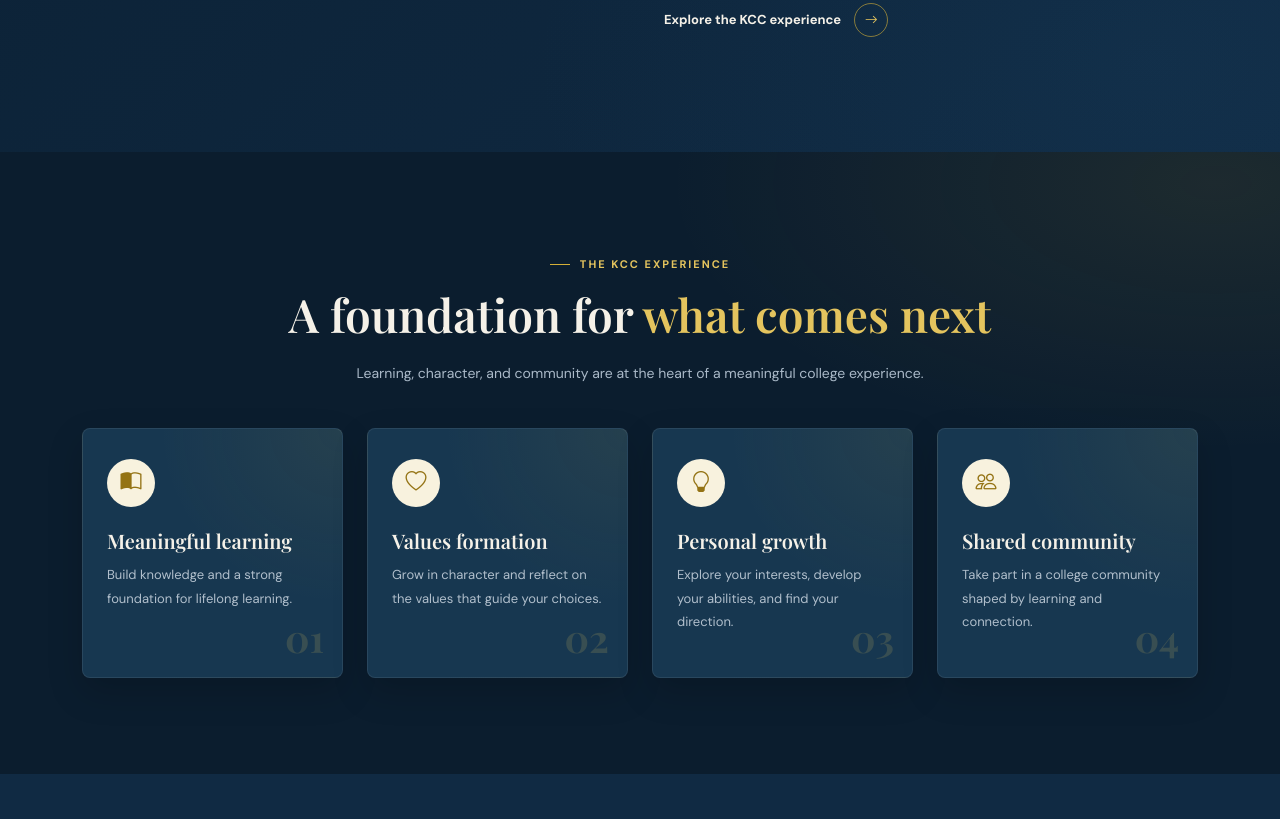
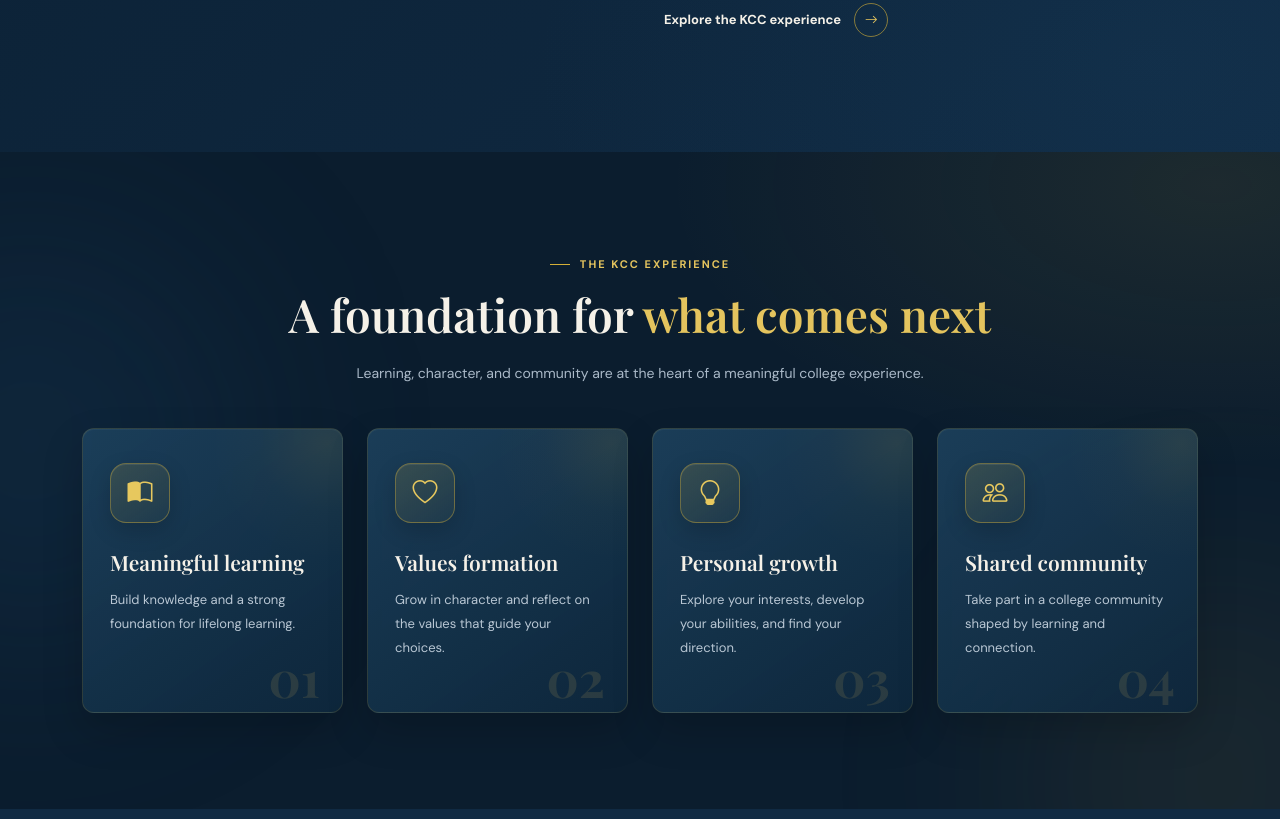
Before and after one commit to bruhd1550-del/Landing_page_foor_KCC, a plain HTML site: page index.html in a window 1280 px wide. Shown: the part 1621-2440 px from the top of the page. Drawn offline with nearby package versions, Linux system fonts and the light colour scheme.

Commit message:
Enhance KCC value cards with premium effects

```diff
--- a/assets/css/kcc-custom.css
+++ b/assets/css/kcc-custom.css
@@ -2353,3 +2353,297 @@ body {
     padding-bottom: 75px;
   }
 }
+
+/* =========================================
+   KCC WHY CHOOSE US
+   PREMIUM GLASS CARDS
+========================================= */
+
+.why-section {
+  position: relative;
+  overflow: hidden;
+  isolation: isolate;
+}
+
+.why-section::before {
+  position: absolute;
+  z-index: -1;
+  top: 12%;
+  left: -180px;
+  width: 420px;
+  height: 420px;
+  border-radius: 50%;
+  background: rgba(35, 91, 132, 0.15);
+  filter: blur(100px);
+  content: "";
+  pointer-events: none;
+}
+
+.why-section::after {
+  position: absolute;
+  z-index: -1;
+  right: -150px;
+  bottom: -180px;
+  width: 420px;
+  height: 420px;
+  border-radius: 50%;
+  background: rgba(212, 175, 55, 0.07);
+  filter: blur(100px);
+  content: "";
+  pointer-events: none;
+}
+
+/* Card structure */
+
+.why-section .value-card {
+  position: relative;
+  display: flex;
+  flex-direction: column;
+  min-height: 285px;
+  height: 100%;
+  padding: 34px 27px;
+  overflow: hidden;
+  isolation: isolate;
+
+  border: 1px solid rgba(212, 175, 55, 0.16);
+  border-radius: 12px;
+
+  background:
+    linear-gradient(
+      145deg,
+      rgba(29, 66, 94, 0.88),
+      rgba(14, 39, 60, 0.96)
+    );
+
+  box-shadow:
+    0 18px 40px rgba(0, 0, 0, 0.18),
+    inset 0 1px 0 rgba(255, 255, 255, 0.045);
+
+  transition:
+    transform 0.55s cubic-bezier(0.22, 1, 0.36, 1),
+    border-color 0.4s ease,
+    box-shadow 0.4s ease,
+    background 0.4s ease;
+}
+
+/* Soft golden light inside the cards */
+
+.why-section .value-card::before {
+  position: absolute;
+  z-index: -1;
+  top: -100px;
+  right: -100px;
+  width: 230px;
+  height: 230px;
+
+  border-radius: 50%;
+
+  background: radial-gradient(
+    circle,
+    rgba(212, 175, 55, 0.18),
+    rgba(212, 175, 55, 0.035) 42%,
+    transparent 72%
+  );
+
+  opacity: 0.55;
+  content: "";
+  pointer-events: none;
+
+  transition:
+    opacity 0.5s ease,
+    transform 0.7s ease;
+}
+
+/* Gold line at the top */
+
+.why-section .value-card::after {
+  position: absolute;
+  top: 0;
+  left: 0;
+  width: 100%;
+  height: 2px;
+
+  background: linear-gradient(
+    90deg,
+    transparent,
+    #d4af37,
+    #f6df91,
+    transparent
+  );
+
+  content: "";
+  opacity: 0;
+  transform: scaleX(0.4);
+  transform-origin: center;
+
+  transition:
+    opacity 0.4s ease,
+    transform 0.5s ease;
+}
+
+/* Hover interaction */
+
+.why-section .value-card:hover {
+  transform: translateY(-11px);
+
+  border-color: rgba(212, 175, 55, 0.65);
+
+  background:
+    linear-gradient(
+      145deg,
+      rgba(34, 79, 111, 0.98),
+      rgba(17, 48, 72, 0.99)
+    );
+
+  box-shadow:
+    0 28px 55px rgba(0, 0, 0, 0.28),
+    0 0 30px rgba(212, 175, 55, 0.075),
+    inset 0 1px 0 rgba(255, 255, 255, 0.08);
+}
+
+.why-section .value-card:hover::before {
+  opacity: 1;
+  transform: translate(-15px, 15px) scale(1.2);
+}
+
+.why-section .value-card:hover::after {
+  opacity: 1;
+  transform: scaleX(1);
+}
+
+/* Icon design */
+
+.why-section .value-icon {
+  position: relative;
+  display: inline-flex;
+  width: 60px;
+  height: 60px;
+  align-items: center;
+  justify-content: center;
+
+  border: 1px solid rgba(212, 175, 55, 0.4);
+  border-radius: 16px;
+
+  background:
+    linear-gradient(
+      145deg,
+      rgba(212, 175, 55, 0.16),
+      rgba(212, 175, 55, 0.035)
+    );
+
+  color: #e7c85e;
+  font-size: 25px;
+
+  box-shadow:
+    0 8px 22px rgba(0, 0, 0, 0.16),
+    inset 0 1px 0 rgba(255, 255, 255, 0.08);
+
+  transition:
+    transform 0.45s cubic-bezier(0.22, 1, 0.36, 1),
+    background 0.4s ease,
+    color 0.4s ease,
+    box-shadow 0.4s ease,
+    border-color 0.4s ease;
+}
+
+.why-section .value-card:hover .value-icon {
+  transform: translateY(-5px) rotate(-5deg);
+
+  border-color: #e5c35a;
+
+  background: linear-gradient(
+    145deg,
+    #e1bd4c,
+    #b9932d
+  );
+
+  color: #081827;
+
+  box-shadow:
+    0 10px 28px rgba(212, 175, 55, 0.25),
+    0 0 20px rgba(212, 175, 55, 0.16);
+}
+
+/* Card typography */
+
+.why-section .value-card h3 {
+  margin: 25px 0 11px;
+
+  color: #f5f1e8;
+  font-family: var(--heading-font);
+  font-size: 21px;
+  font-weight: 600;
+  line-height: 1.35;
+
+  transition: color 0.3s ease;
+}
+
+.why-section .value-card:hover h3 {
+  color: #f2d77f;
+}
+
+.why-section .value-card p {
+  max-width: 245px;
+  margin: 0;
+
+  color: #b9c7d4;
+  font-size: 13px;
+  line-height: 1.85;
+}
+
+/* Decorative card number */
+
+.why-section .card-index {
+  position: absolute;
+  right: 22px;
+  bottom: 9px;
+
+  color: rgba(228, 196, 94, 0.13);
+
+  font-family: var(--heading-font);
+  font-size: 50px;
+  font-weight: 700;
+  line-height: 1;
+
+  transition:
+    color 0.4s ease,
+    transform 0.4s ease;
+}
+
+.why-section .value-card:hover .card-index {
+  color: rgba(228, 196, 94, 0.34);
+  transform: translateY(-5px);
+}
+
+/* Mobile layout */
+
+@media (max-width: 767px) {
+  .why-section .value-card {
+    min-height: 245px;
+    padding: 28px 24px;
+  }
+
+  .why-section .value-icon {
+    width: 54px;
+    height: 54px;
+    border-radius: 14px;
+    font-size: 22px;
+  }
+
+  .why-section .value-card h3 {
+    font-size: 20px;
+  }
+}
+
+/* Reduced motion accessibility */
+
+@media (prefers-reduced-motion: reduce) {
+  .why-section .value-card,
+  .why-section .value-card::before,
+  .why-section .value-card::after,
+  .why-section .value-icon,
+  .why-section .card-index {
+    transition: none !important;
+    transform: none !important;
+  }
+}
```
